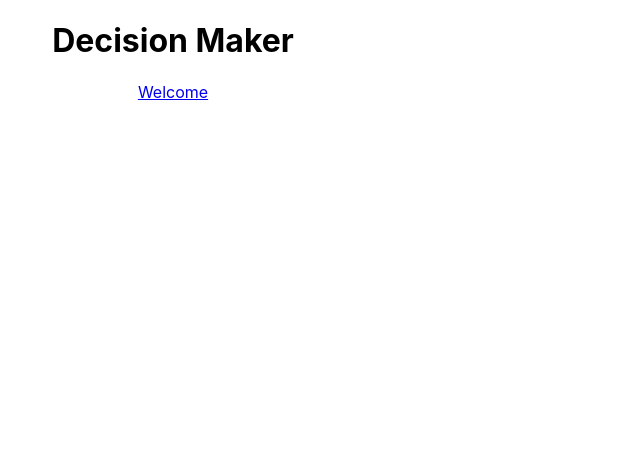
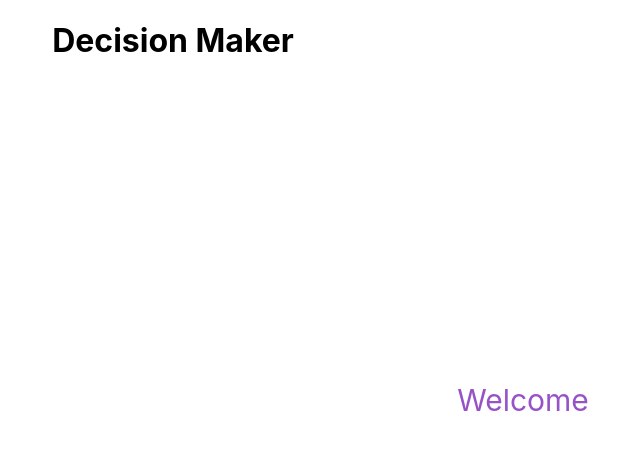
Before and after one commit to elainedoud/Decision-Maker, a React (Create React App) app in the folder client/: page / in a window 1280 px wide. Shown: the top 450 px of the page, without its empty margins (467-1107 px from the left). Built offline with nearby package versions, Linux system fonts and the light colour scheme.

Commit message:
Added some light CSS to links and text

```diff
--- a/client/src/App.css
+++ b/client/src/App.css
@@ -2,43 +2,30 @@
   text-align: center;
 }
 
-.App-logo {
-  height: 40vmin;
-  pointer-events: none;
-}
-
-@media (prefers-reduced-motion: no-preference) {
-  .App-logo {
-    animation: App-logo-spin infinite 20s linear;
-  }
-}
-
-.App-header {
-  background-color: #282c34;
-  min-height: 100vh;
+.welcomepage {
   display: flex;
   flex-direction: column;
   align-items: center;
-  justify-content: center;
-  font-size: calc(10px + 2vmin);
-  color: white;
 }
 
-.App-link {
-  color: #61dafb;
+.welcome {
+  text-decoration: none;
+  color: #9652C7;
+  font-size: 30px;
+  padding-left: 700px;
+  margin-top: 300px;
+  display: inline-block;
 }
 
-@keyframes App-logo-spin {
-  from {
-    transform: rotate(0deg);
-  }
-  to {
-    transform: rotate(360deg);
-  }
+.Startpage {
+  text-align: center;
+  margin-top: 100px;
 }
 
-.weclome {
+.optionlink {
   text-decoration: none;
+  color: #9652C7;
+  font-size: 25px;
 }
 
 .page {
--- a/client/src/Homepage.js
+++ b/client/src/Homepage.js
@@ -4,11 +4,13 @@ import { Link } from 'react-router-dom';
 function Homepage(){
 
     return (
-    <div className="Homepage">
-        <h1>Decision Maker</h1>
-        <nav class="welcome">
-        <Link to="/secondpage">Welcome</Link>
+    <div>
+        <h1 className="Homepage">Decision Maker</h1>
+        <div className='welcomepage'>
+        <nav>
+        <Link to="/secondpage" className="welcome">Welcome</Link>
         </nav>
+        </div>
      </div>
 
     )
--- a/client/src/OptionOne.js
+++ b/client/src/OptionOne.js
@@ -3,12 +3,12 @@ import { Link } from 'react-router-dom';
 
 function OptionOne() {
     return (
-    <div class="page">
-        <div class="box">
+    <div className="page">
+        <div className="box">
         <h1>Yes/No</h1>
         </div>
     <nav>
-     <Link to="/">Return Home</Link>
+     <Link to="/" className="optionlink">Return Home</Link>
      </nav>
      </div>
     )
--- a/client/src/Welcome.js
+++ b/client/src/Welcome.js
@@ -3,10 +3,10 @@ import { Link } from 'react-router-dom';
 
 function Welcome (){
     return (
-        <div className="Homepage">
+        <div className="Startpage">
            <h1>Start Here</h1>
            <nav>
-            <Link to="yesno">Option 1</Link>
+            <Link to="yesno" className="optionlink">Option 1</Link>
             </nav>
         </div>
     )
```
